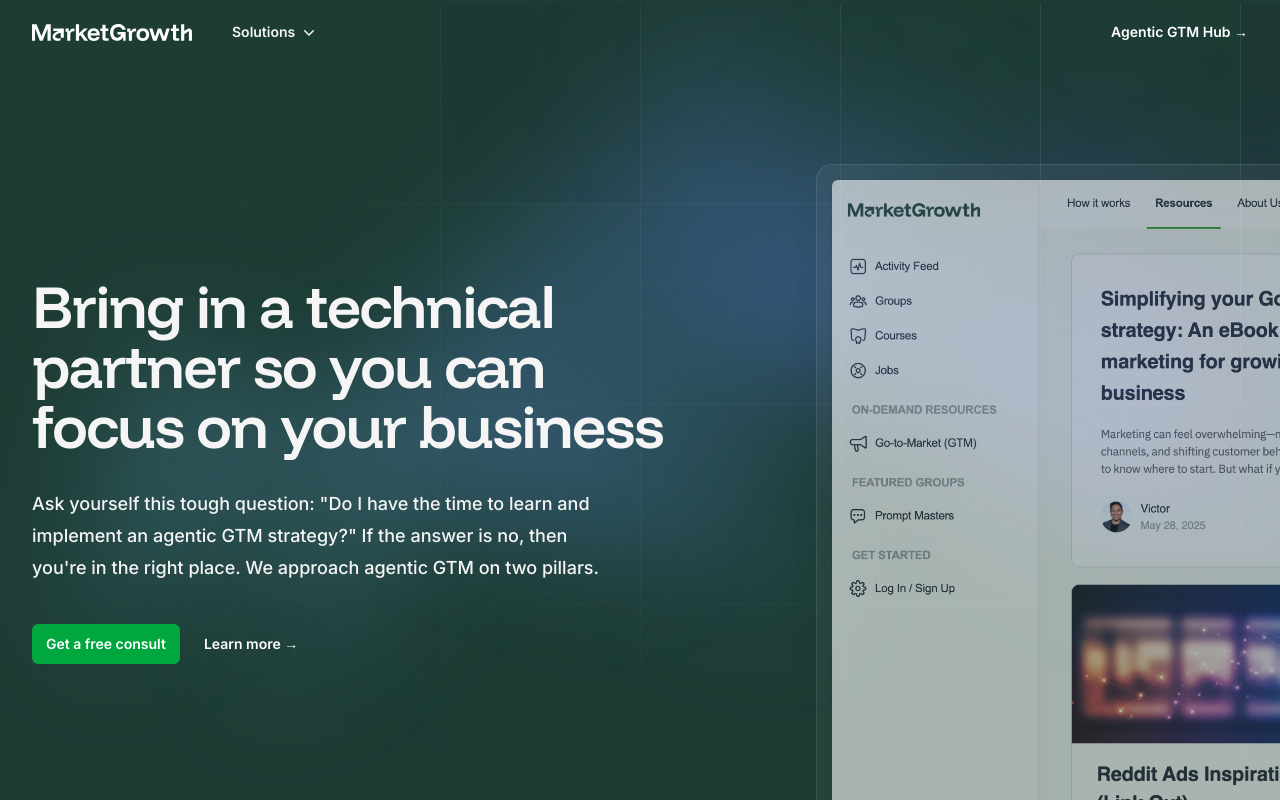
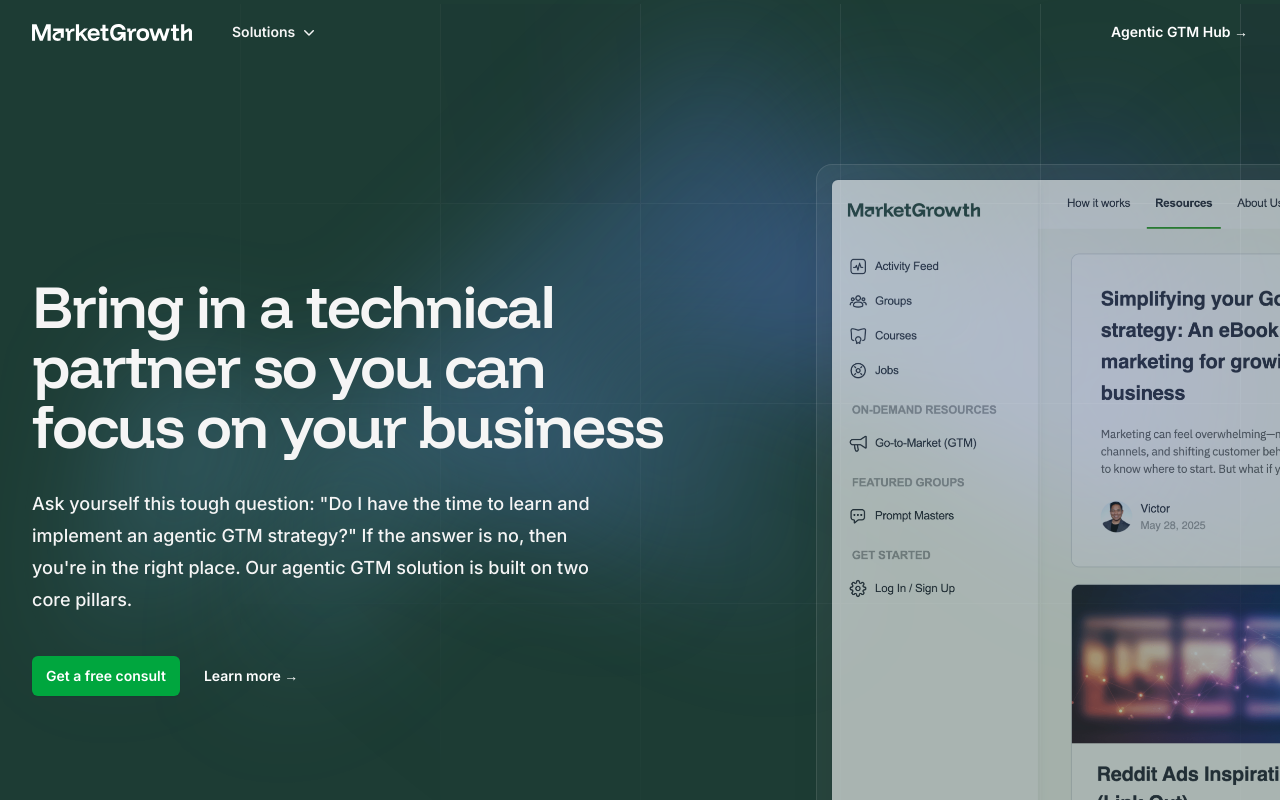
Before and after one commit to growthUx/mgio, a Next.js app: page / in a window 1280 px wide. Shown: the top 800 px of the page. Built offline with nearby package versions, Linux system fonts and the light colour scheme.

Commit message:
Update HomePage.jsx

```diff
--- a/src/app/HomePage.jsx
+++ b/src/app/HomePage.jsx
@@ -115,7 +115,7 @@
                 </a>
               </div> */}
               <h1 className="font-funnel-display text-4xl font-semibold tracking-tight text-[#F5F5F5] sm:text-6xl">Bring in a technical partner so you can focus on your business</h1>
-              <p className="mt-8 text-md max-w-xl mx-auto font-medium text-pretty text-[#F5F5F5] sm:text-lg/8 sm:mx-0">Ask yourself this tough question: "Do I have the time to learn and implement an agentic GTM strategy?" If the answer is no, then you&apos;re in the right place. We approach agentic GTM on two pillars.</p>
+              <p className="mt-8 text-md max-w-xl mx-auto font-medium text-pretty text-[#F5F5F5] sm:text-lg/8 sm:mx-0">Ask yourself this tough question: "Do I have the time to learn and implement an agentic GTM strategy?" If the answer is no, then you&apos;re in the right place. Our agentic GTM solution is built on two core pillars.</p>
               {/* <p className="mt-8 font-semibold text-[#00a63e]">We&apos;re here to help!</p> */}
               <div className="mt-10 flex items-center gap-x-6">
                 <a
```
